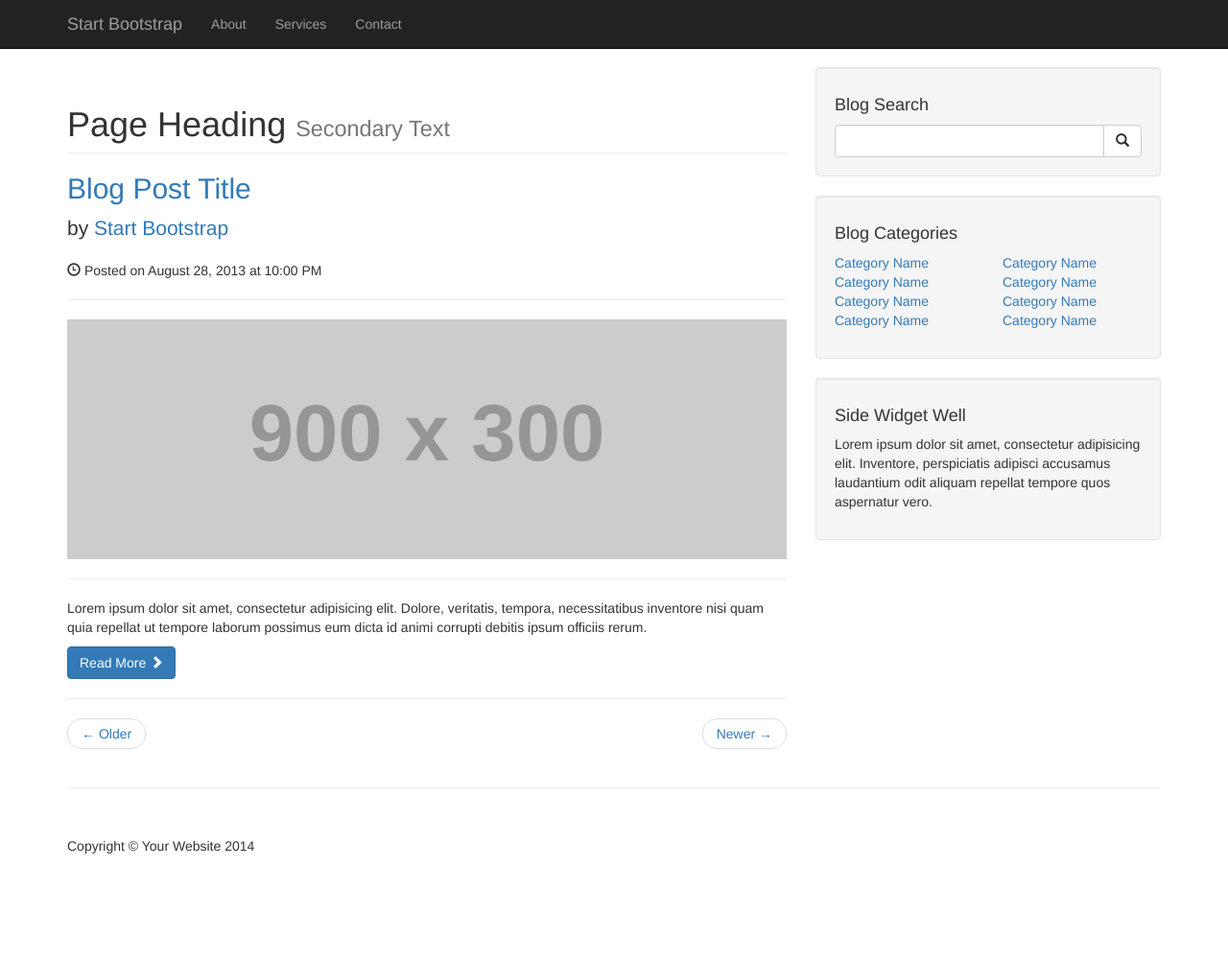
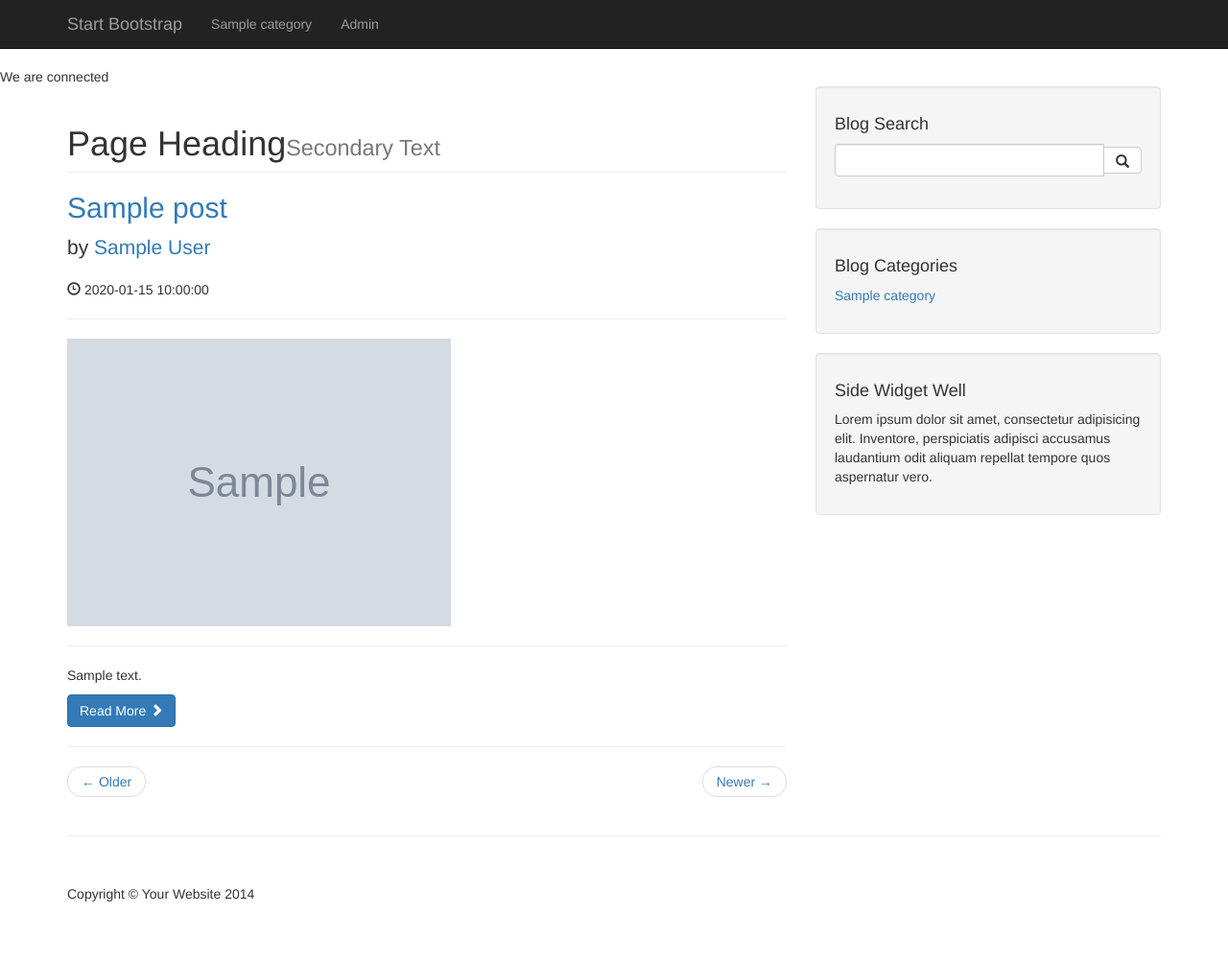
Before and after one commit to TheLionCodes/custom_cms, a PHP site: page / in a window 1280 px wide. Shown: the whole page at 96% size. Before the commit the page ends 890 px from the top, so only its background shows below. Run offline with PHP 8.4, Linux system fonts and the light colour scheme; tables that the repository leaves empty or names only in its code hold one stand-in row (values such as "Sample post"); grey boxes marked "Sample" are stand-in pictures; grey boxes labelled with a size stand in for pictures from a placeholder-image service; some libraries are stand-ins or nearby versions.

Commit message:
Configure search functionality for search field in the sidebar + Set up and pull post categories from the database in the sidebar + Include admin and home links in the top main navigation

```diff
--- a/admin/index.php
+++ b/admin/index.php
@@ -47,6 +47,7 @@
             </div>
             <!-- Top Menu Items -->
             <ul class="nav navbar-right top-nav">
+                <li><a href="../index.php">Home</a></li>
                 <li class="dropdown">
                     <a href="#" class="dropdown-toggle" data-toggle="dropdown"><i class="fa fa-envelope"></i> <b class="caret"></b></a>
                     <ul class="dropdown-menu message-dropdown">
--- a/includes/navigation.php
+++ b/includes/navigation.php
@@ -14,15 +14,20 @@
             <!-- Collect the nav links, forms, and other content for toggling -->
             <div class="collapse navbar-collapse" id="bs-example-navbar-collapse-1">
                 <ul class="nav navbar-nav">
+                <?php
+                    $query = "SELECT * FROM categories";
+                    $query_cat_all = mysqli_query($connection, $query);
+
+                    while($row = mysqli_fetch_assoc($query_cat_all)){
+                        $cat_title = $row["cat_title"];
+
+                        echo "<li><a href='#'>" . $cat_title . "</a></li>";
+                    }
+                ?>
                     <li>
-                        <a href="#">About</a>
+                        <a href="admin">Admin</a>
                     </li>
-                    <li>
-                        <a href="#">Services</a>
-                    </li>
-                    <li>
-                        <a href="#">Contact</a>
-                    </li>
+
                 </ul>
             </div>
             <!-- /.navbar-collapse -->
--- a/includes/sidebar.php
+++ b/includes/sidebar.php
@@ -1,47 +1,72 @@
 <!-- Blog Sidebar Widgets Column -->
 <div class="col-md-4">
 
+
+
+<?php
+if(isset($_POST['submit'])){
+    $search = $_POST['search'];
+
+    $query = "SELECT * FROM posts WHERE post_tags LIKE '%$search'";
+
+    $search_query = mysqli_query($connection, $query);
+
+    if(!$search){
+        die("QUERY FAILED" . mysqli_error($connection));
+    }
+
+    $count = mysqli_num_rows($search_query);
+
+    if($count == 0 ){
+        echo "<h1>no result<h1>";
+
+    } else{
+        echo "Some Result";
+    }
+}
+
+
+?>
 <!-- Blog Search Well -->
 <div class="well">
     <h4>Blog Search</h4>
+    <form action="search.php" method="post">
         <div class="input-group">
-        <input type="text" class="form-control">
+            <input name="search" type="text" class="form-control">
             <span class="input-group-btn">
-            <button class="btn btn-default" type="button">
+                <button name="submit" class="btn btn-default" type="submit">
                     <span class="glyphicon glyphicon-search"></span>
             </button>
             </span>
         </div>
+    </form>
     <!-- /.input-group -->
 </div>
+
+
+
+
+
 
 <!-- Blog Categories Well -->
 <div class="well">
     <h4>Blog Categories</h4>
     <div class="row">
-        <div class="col-lg-6">
+        <div class="col-lg-12">
             <ul class="list-unstyled">
-                <li><a href="#">Category Name</a>
-                </li>
-                <li><a href="#">Category Name</a>
-                </li>
-                <li><a href="#">Category Name</a>
-                </li>
-                <li><a href="#">Category Name</a>
-                </li>
-            </ul>
-        </div>
-        <!-- /.col-lg-6 -->
-        <div class="col-lg-6">
-            <ul class="list-unstyled">
-                <li><a href="#">Category Name</a>
-                </li>
-                <li><a href="#">Category Name</a>
-                </li>
-                <li><a href="#">Category Name</a>
-                </li>
-                <li><a href="#">Category Name</a>
-                </li>
+                <?php
+                    $query = "SELECT * FROM categories LIMIT 3";
+
+                    $category_query_sidebar = mysqli_query($connection, $query);
+
+                    while($row = mysqli_fetch_assoc($category_query_sidebar)){
+                        $sidebar_cat = $row['cat_title'];
+
+                        echo "<li><a href='#'>" . $sidebar_cat . "</li></a>";
+
+                    }
+
+                ?>
             </ul>
         </div>
         <!-- /.col-lg-6 -->
@@ -50,9 +75,6 @@
 </div>
 
 <!-- Side Widget Well -->
-<div class="well">
-    <h4>Side Widget Well</h4>
-    <p>Lorem ipsum dolor sit amet, consectetur adipisicing elit. Inventore, perspiciatis adipisci accusamus laudantium odit aliquam repellat tempore quos aspernatur vero.</p>
-</div>
+<?php include 'widget.php' ?>
 
 </div>
--- /dev/null
+++ b/includes/widget.php
@@ -0,0 +1,4 @@
+<div class="well">
+    <h4>Side Widget Well</h4>
+    <p>Lorem ipsum dolor sit amet, consectetur adipisicing elit. Inventore, perspiciatis adipisci accusamus laudantium odit aliquam repellat tempore quos aspernatur vero.</p>
+</div>
--- a/index.php
+++ b/index.php
@@ -1,3 +1,4 @@
+<?php include('includes/db.php'); ?>
 <?php include('includes/header.php'); ?>
 <?php include('includes/navigation.php'); ?>
 
@@ -10,24 +11,40 @@
             <!-- Blog Entries Column -->
             <div class="col-md-8">
 
-                <h1 class="page-header">
-                    Page Heading
-                    <small>Secondary Text</small>
-                </h1>
+
+
+                <?php
+                    $query = "SELECT * FROM posts";
+                    $select_all_posts = mysqli_query($connection, $query);
+
+                    while($row = mysqli_fetch_assoc($select_all_posts)){
+                        $post_title = $row["post_title"];
+                        $post_author = $row["post_author"];
+                        $post_date = $row["post_date"];
+                        $post_image = $row["post_image"];
+                        $post_content = $row["post_content"];
+
+
+                    ?>
+
+                        <h1 class="page-header">Page Heading<small>Secondary Text</small></h1>
 
                         <!-- First Blog Post -->
                         <h2>
-                    <a href="#">Blog Post Title</a>
+                            <a href="#"><?php echo $post_title ?></a>
                         </h2>
                         <p class="lead">
-                    by <a href="index.php">Start Bootstrap</a>
+                            by <a href="index.php"><?php echo $post_author ?></a>
                         </p>
-                <p><span class="glyphicon glyphicon-time"></span> Posted on August 28, 2013 at 10:00 PM</p>
+                        <p><span class="glyphicon glyphicon-time"></span> <?php echo $post_date ?></p>
                         <hr>
-                <img class="img-responsive" src="http://placehold.it/900x300" alt="">
+                        <img class="img-responsive" src="images/<?php echo $post_image ?>" alt="">
                         <hr>
-                <p>Lorem ipsum dolor sit amet, consectetur adipisicing elit. Dolore, veritatis, tempora, necessitatibus inventore nisi quam quia repellat ut tempore laborum possimus eum dicta id animi corrupti debitis ipsum officiis rerum.</p>
+                        <p><?php echo $post_content ?></p>
                         <a class="btn btn-primary" href="#">Read More <span class="glyphicon glyphicon-chevron-right"></span></a>
+
+                    <?php } ?>
+
 
                 <hr>
 
```
Also changed, not shown: search.php (added, +91 -0 lines), images/big_house.jpg (added). Lines whose indentation alone changed are shown as unchanged.
